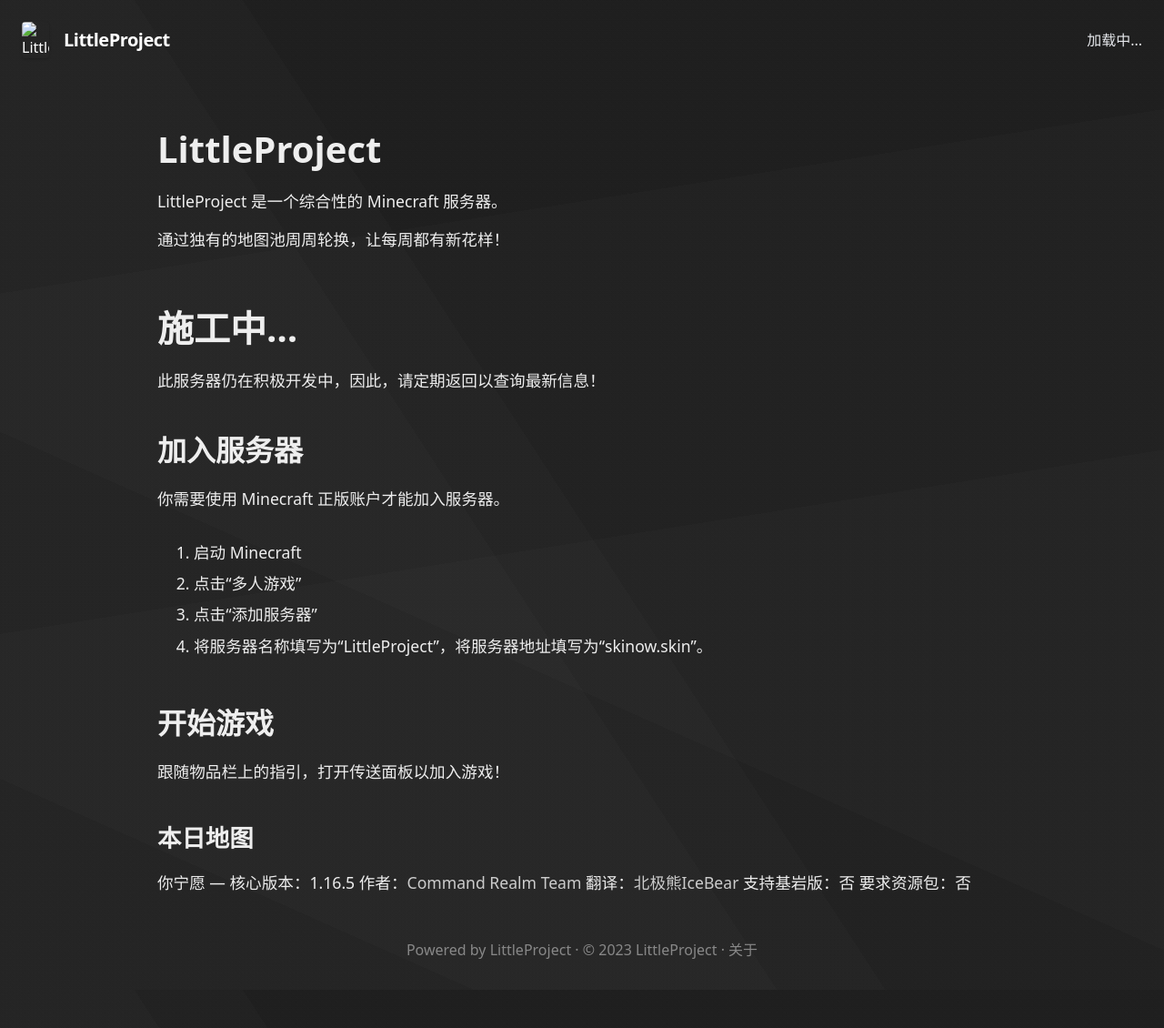
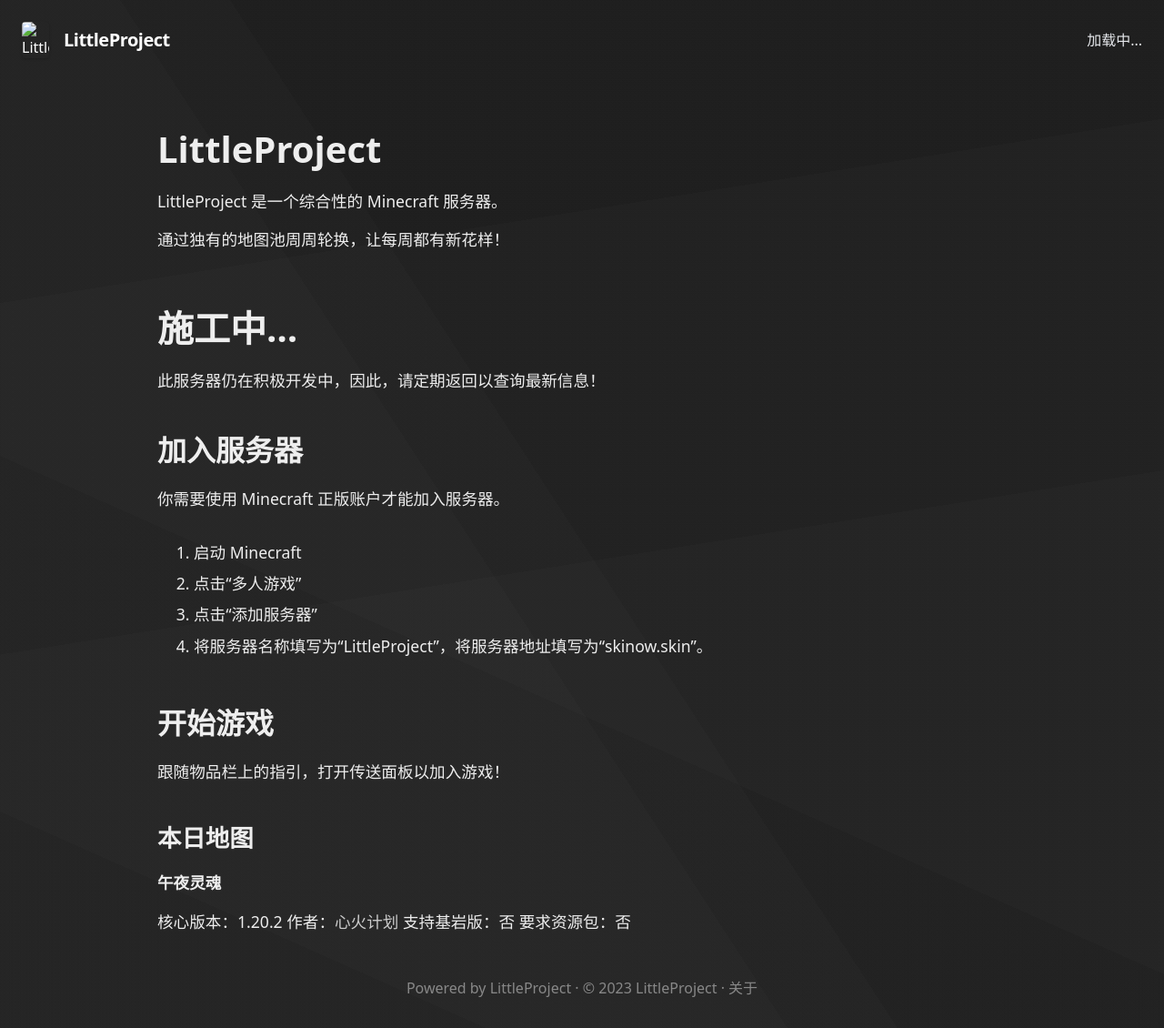
Before and after one commit to ParticleCube/CubeWebsite, a Jekyll site: the page built from about.md, in a window 1280 px wide. Shown: the whole page at 91% size. Built offline with Jekyll 4.4.1, drawn with Linux system fonts in a browser that asks for light colours; our own code applies the rules of GitHub Pages for plain Markdown files; before the commit the page ends 1088 px from its top, so only the background shows below that.

Commit message:
Update about.md

```diff
--- a/about.md
+++ b/about.md
@@ -27,10 +27,9 @@ LittleProject 是一个综合性的 Minecraft 服务器。
 跟随物品栏上的指引，打开传送面板以加入游戏！
 
 ### 本日地图
-你宁愿
----
-核心版本：1.16.5
-作者：[Command Realm Team](https://www.planetminecraft.com/project/would-you-rather-4897801/)
-翻译：[北极熊IceBear](https://space.bilibili.com/46318533)
+**午夜灵魂**
+
+核心版本：1.20.2
+作者：[心火计划](https://hfpro.top)
 支持基岩版：否
 要求资源包：否
```
